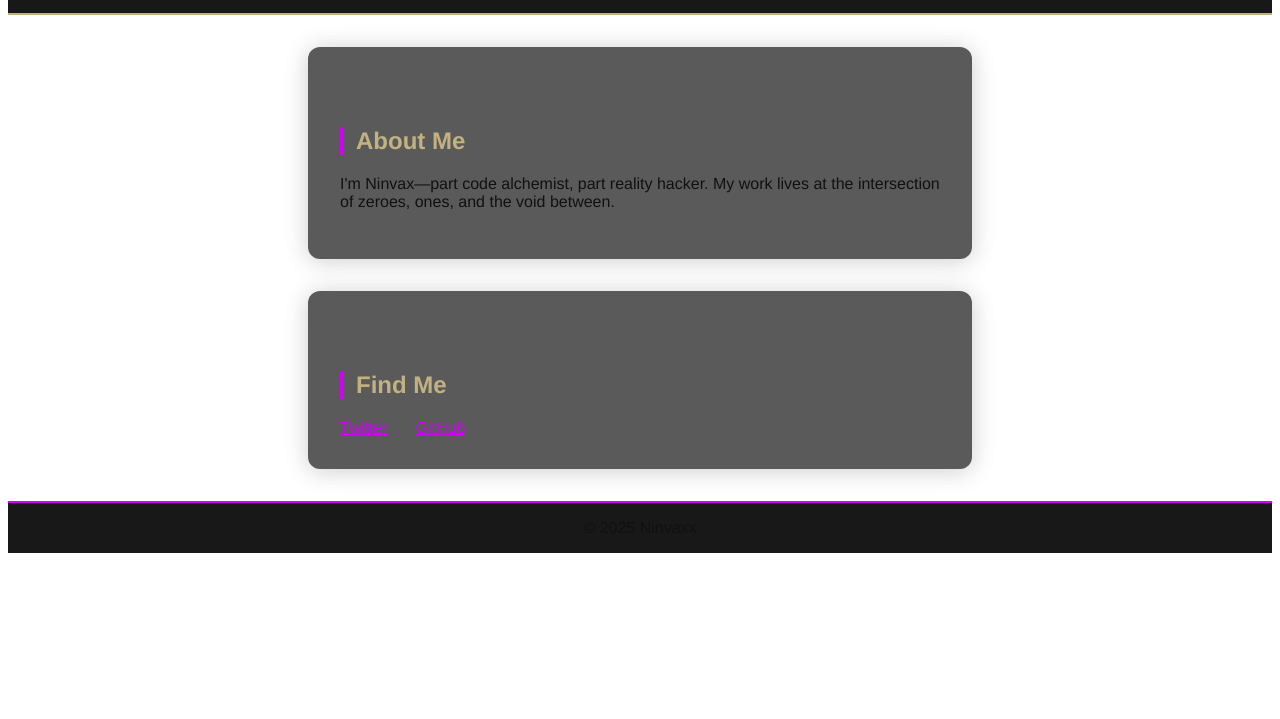
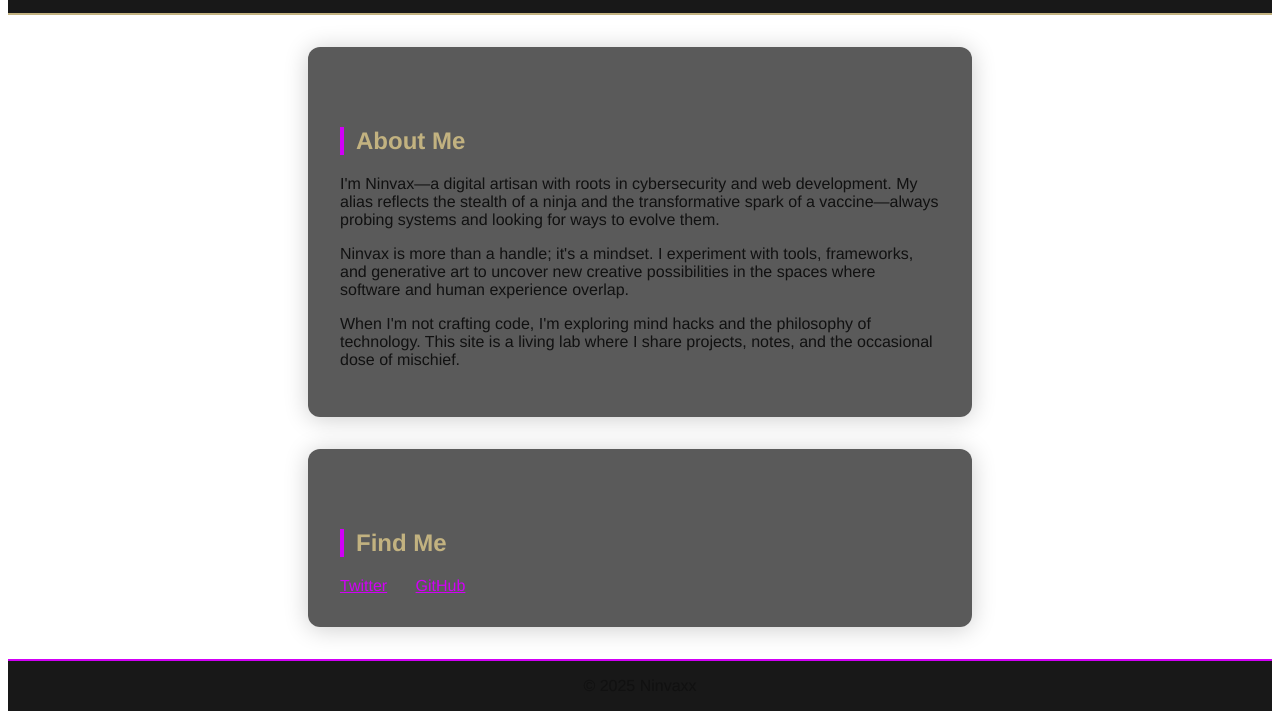
Before and after one commit to Ninvaxx/ninvax_website, a plain HTML site: page index.html in a window 1280 px wide. Shown: the part 150-869 px from the top of the page. Before the commit the page ends 800 px from the top, so only its background shows below. Drawn offline with Linux system fonts and the light colour scheme.

Commit message:
Expand about section

```diff
--- a/index.html
+++ b/index.html
@@ -16,7 +16,9 @@
   <main>
     <section>
       <h2>About Me</h2>
-      <p>I'm Ninvax—part code alchemist, part reality hacker. My work lives at the intersection of zeroes, ones, and the void between.</p>
+      <p>I'm Ninvax—a digital artisan with roots in cybersecurity and web development. My alias reflects the stealth of a ninja and the transformative spark of a vaccine&mdash;always probing systems and looking for ways to evolve them.</p>
+      <p>Ninvax is more than a handle; it's a mindset. I experiment with tools, frameworks, and generative art to uncover new creative possibilities in the spaces where software and human experience overlap.</p>
+      <p>When I'm not crafting code, I'm exploring mind hacks and the philosophy of technology. This site is a living lab where I share projects, notes, and the occasional dose of mischief.</p>
     </section>
 
     <section>
```
